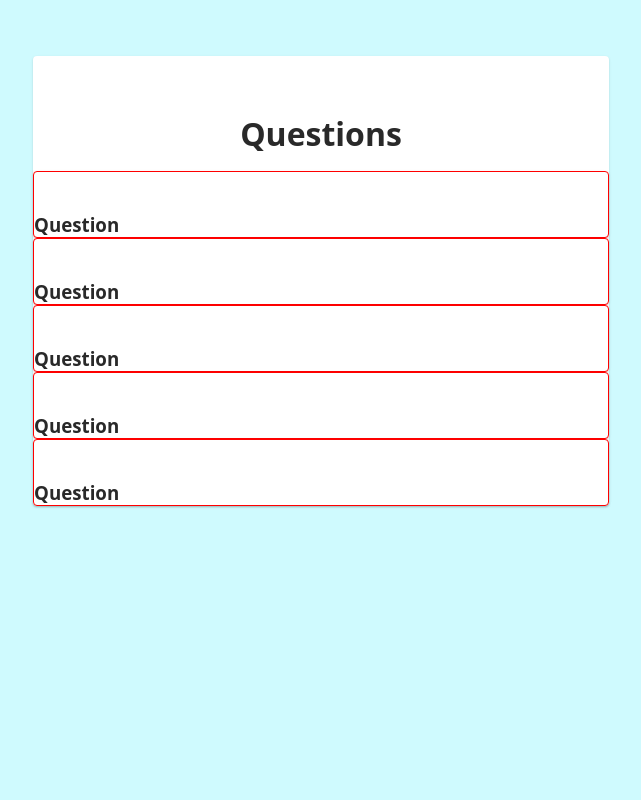
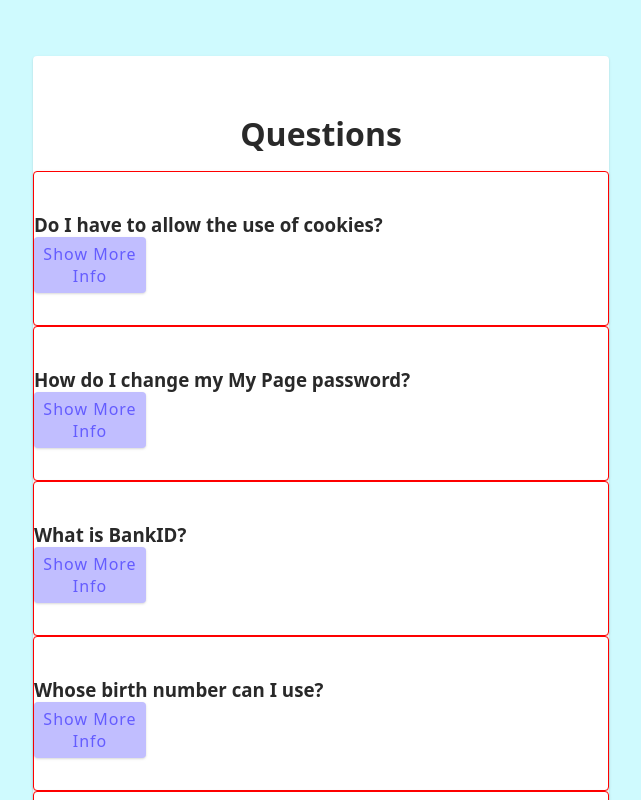
Before and after one commit to L-Qichen/React-mini-projects, a React (Vite) app in the folder FAQs/: page / in a window 1280 px wide. Shown: the top 800 px of the page, without its empty margins (319-960 px from the left). Built offline with nearby package versions, Linux system fonts and the light colour scheme.

Commit message:
Basic logical done

```diff
--- a/FAQs/src/List.jsx
+++ b/FAQs/src/List.jsx
@@ -1,7 +1,6 @@
 import Question from "./Question";
 
 const List = ({ questions }) => {
-  console.log(questions);
 
   return (
     <>
@@ -9,9 +8,10 @@ const List = ({ questions }) => {
         <div className="card">
           <h1>Questions</h1>
           {questions.map((question) => {
+            const { id, title, info } = question;
             return (
-              <div className="card" key={question.id} style={{ border: "1px solid red" }}>
-                <Question />
+              <div className="card" key={id} style={{ border: "1px solid red" }}>
+                <Question title={title} info={info} />
               </div>
             )
           })}
--- a/FAQs/src/Question.jsx
+++ b/FAQs/src/Question.jsx
@@ -1,8 +1,22 @@
-const Question = () => {
+import { useState } from 'react'
+
+const Question = ({ title, info }) => {
+  const [isShowed, setIsShowed] = useState(false);
+
+  const onclickHandle = () => {
+    setIsShowed(!isShowed);
+  }
 
   return (
     <>
-      <h3>Question</h3>
+      <h3>{title}</h3>
+      <button type="button" className="btn" onClick={onclickHandle}>
+        show more info
+      </button>
+      {isShowed ?
+        <p>{info}</p> :
+        <></>
+      }
     </>
   )
 }
```
